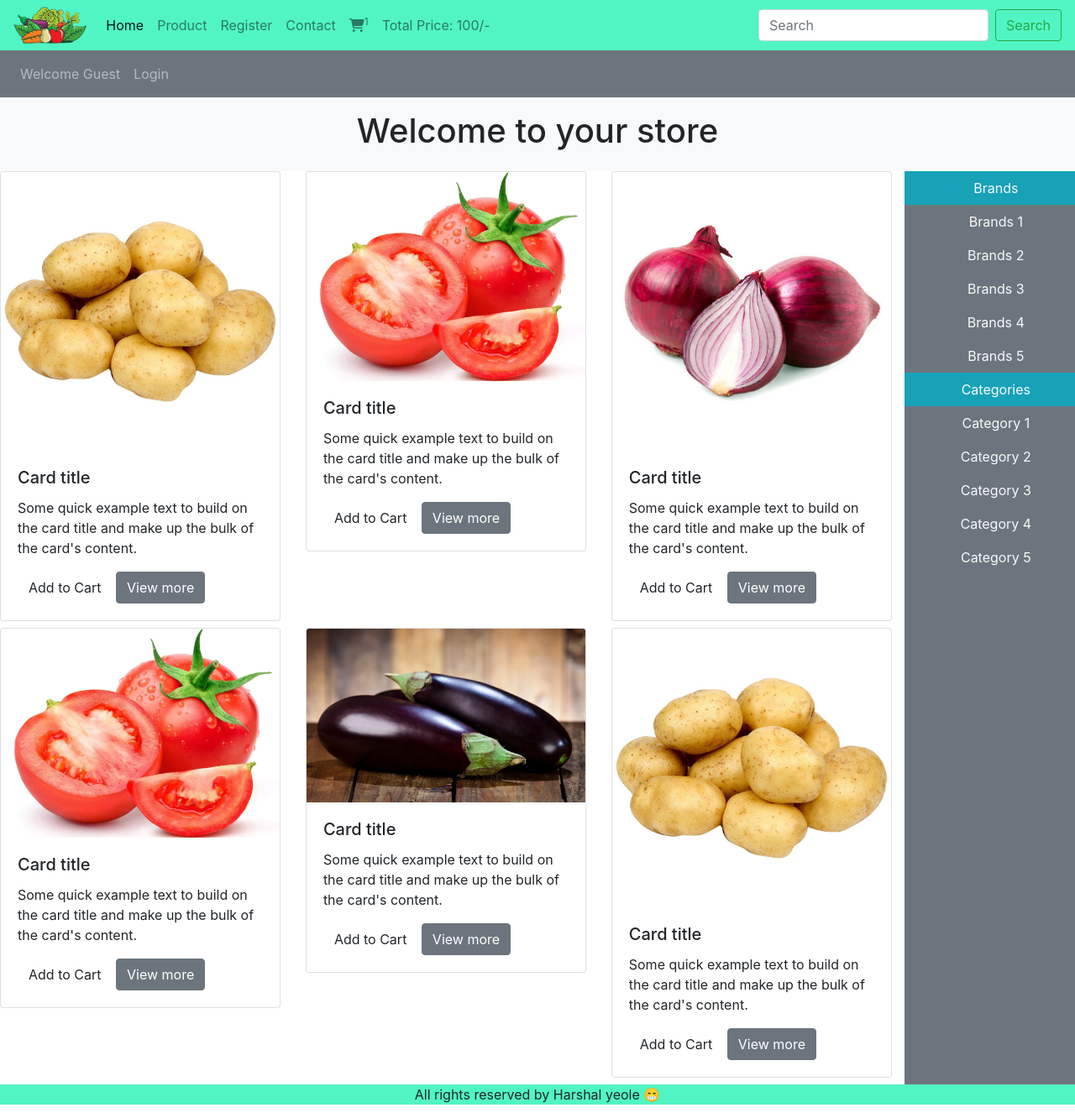
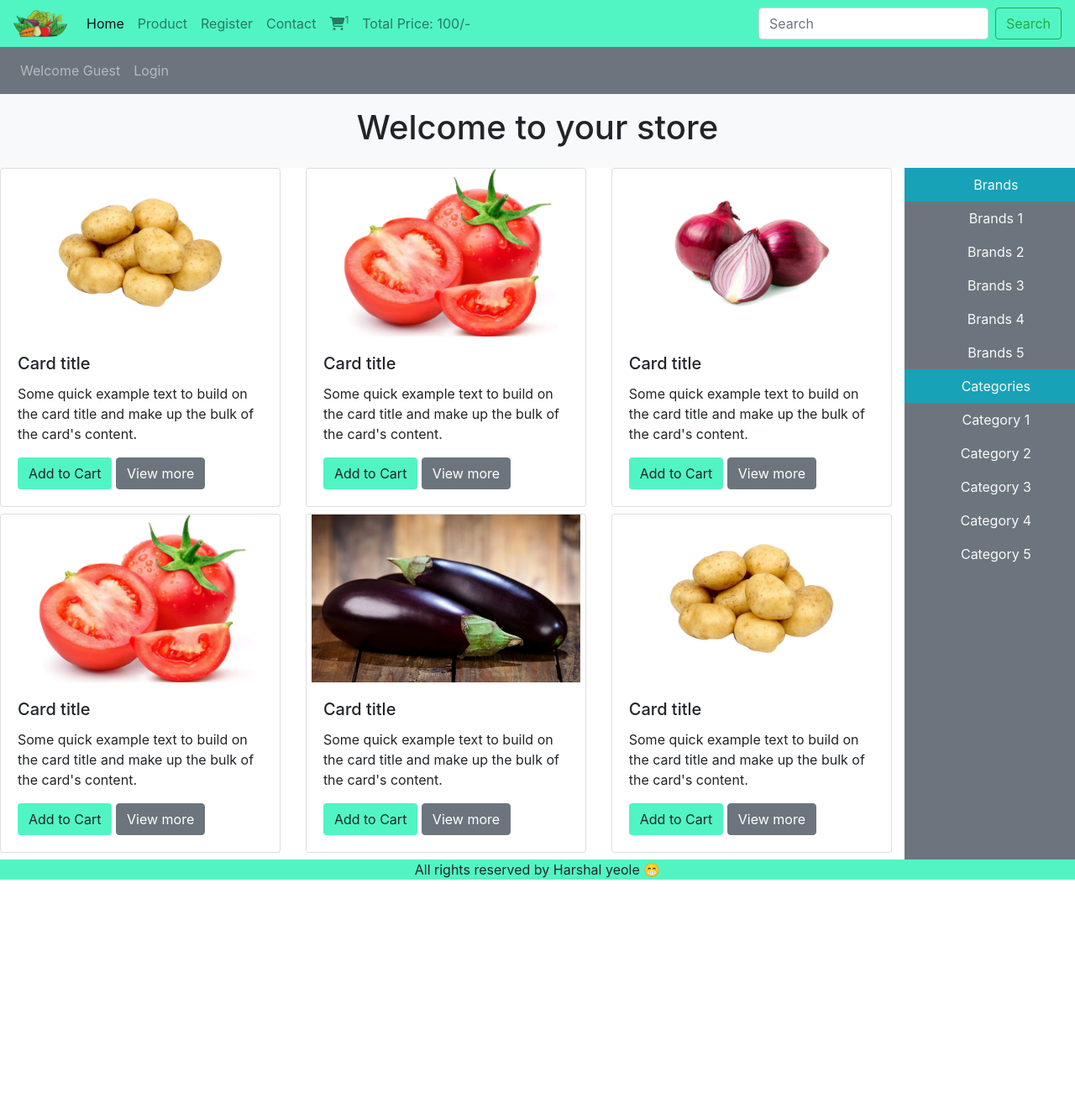
Before and after one commit to SatishJadhav2003/the-farmers-market-college-project, a PHP site: page / in a window 1280 px wide. Shown: the whole page at 84% size. After the commit the page ends 1048 px from the top, so only its background shows below. Run offline with PHP 8.4, Linux system fonts and the light colour scheme; some libraries are stand-ins or nearby versions.

Commit message:
added style to product buttons

```diff
--- a/style.css
+++ b/style.css
@@ -1,10 +1,34 @@
+
+
+/* Logo */
+.logo {
+    width: 4rem;
+    height: auto;
+    margin-right: 0.938rem;
+}
+
+
+
+/* Navbar */
 .custom-navbar {
     background-color: #51f5c4;
     /* replace with your desired color */
 }
 
-.logo{
-    width: 7%;
-    height: 7%;
-    margin-right: 15px;
+
+/* Products button */
+.custom-color {
+    background-color: #51f5c4;
 }
+
+.custom-color:hover {
+    background-color: #64f551;
+}
+
+/* product image */
+
+.card-img-top{
+     width: 100%;
+     height: 12.5rem;
+     object-fit: contain;
+}
```
